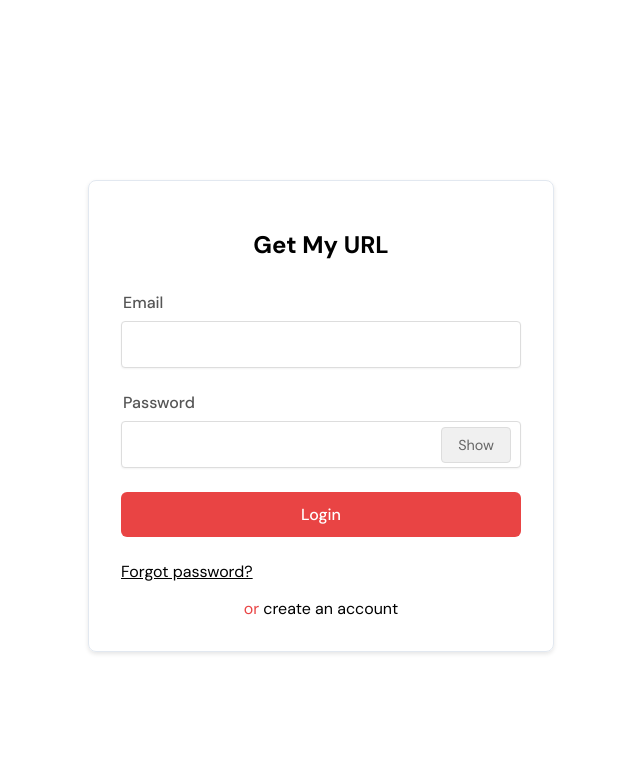
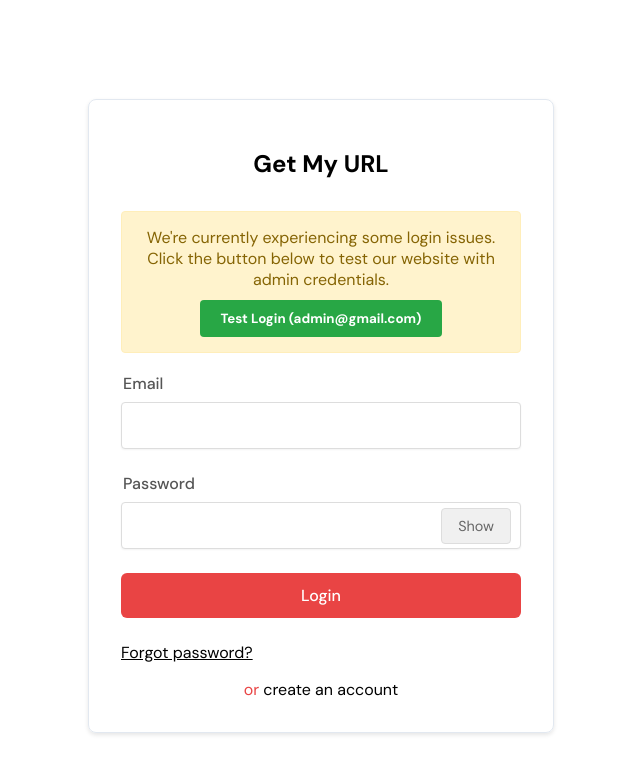
Before and after one commit to sanath265/getmyuri, a React (Create React App) app: page /login in a window 1280 px wide. Shown: the top 774 px of the page, without its empty margins (319-959 px from the left). Built offline with nearby package versions, Linux system fonts and the light colour scheme.

Commit message:
added test login button

```diff
--- a/src/components/Login.js
+++ b/src/components/Login.js
@@ -26,6 +26,16 @@ function Login() {
     }
   };
 
+  const handleTestLogin = () => {
+    // Set admin credentials
+    setEmail('admin@gmail.com');
+    setPassword('admin');
+    // Store login state in localStorage
+    localStorage.setItem('isLoggedIn', 'true');
+    login();
+    navigate('/'); // Redirect to home page after successful login
+  };
+
   const handleForgotPassword = (e) => {
     e.preventDefault();
     // Do nothing as per requirement
@@ -39,6 +49,12 @@ function Login() {
     <div className='login-container'>
       <div className="login-form">
         <h1>Get My URL</h1>
+        <div className="test-login-message">
+          <p>We're currently experiencing some login issues. Click the button below to test our website with admin credentials.</p>
+          <button onClick={handleTestLogin} className="test-login-button">
+            Test Login (admin@gmail.com)
+          </button>
+        </div>
         <form onSubmit={handleSubmit}>
           <div className="form-group">
             <label>Email</label>
--- a/src/styles/login.css
+++ b/src/styles/login.css
@@ -183,3 +183,32 @@
   margin-top: 5px;
   text-align: center;
 }
+
+.test-login-message {
+  background-color: #fff3cd;
+  border: 1px solid #ffeeba;
+  border-radius: 4px;
+  padding: 15px;
+  margin-bottom: 20px;
+  text-align: center;
+}
+
+.test-login-message p {
+  margin: 0 0 10px 0;
+  color: #856404;
+}
+
+.test-login-button {
+  background-color: #28a745;
+  color: white;
+  border: none;
+  padding: 10px 20px;
+  border-radius: 4px;
+  cursor: pointer;
+  font-weight: bold;
+  transition: background-color 0.3s;
+}
+
+.test-login-button:hover {
+  background-color: #218838;
+}
```
